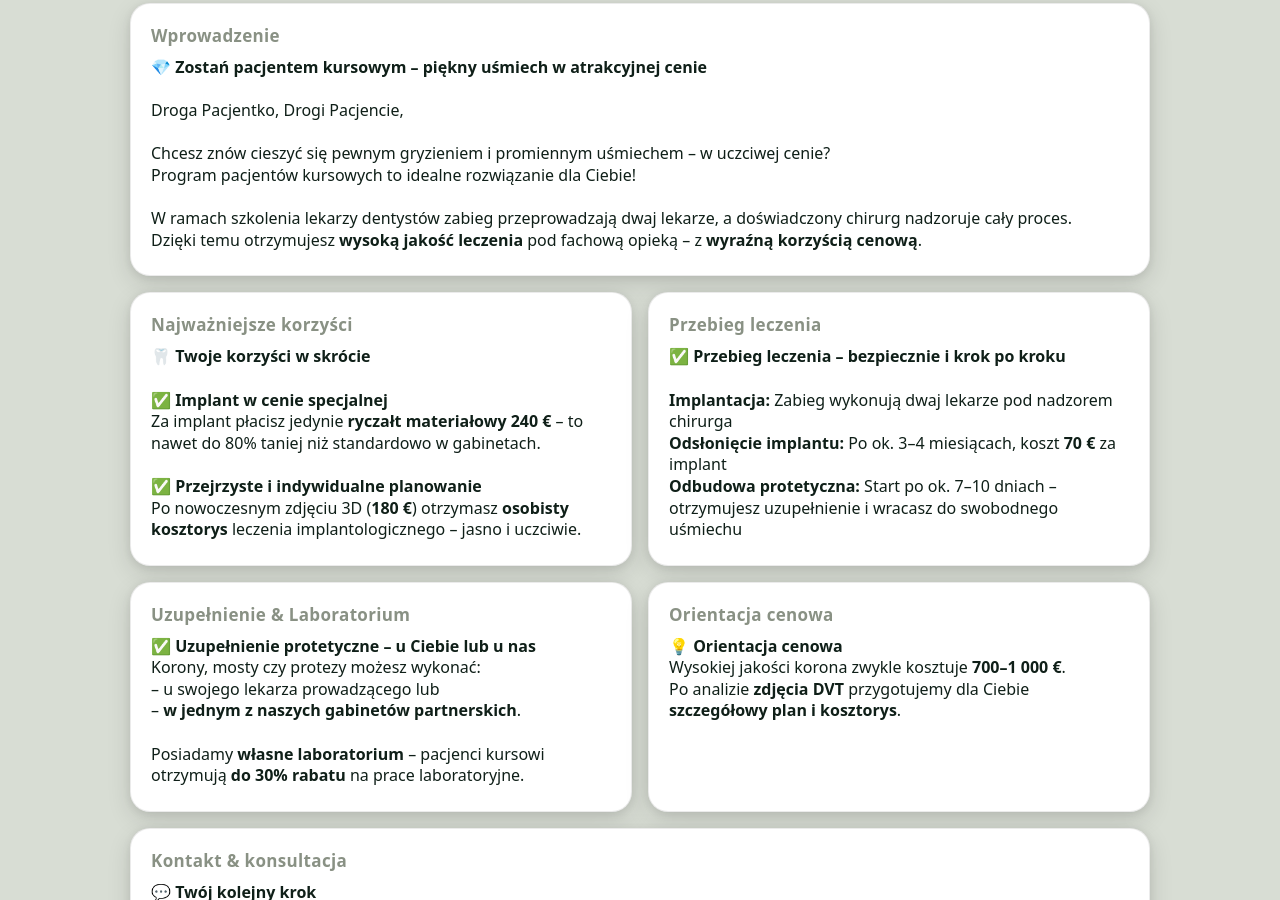
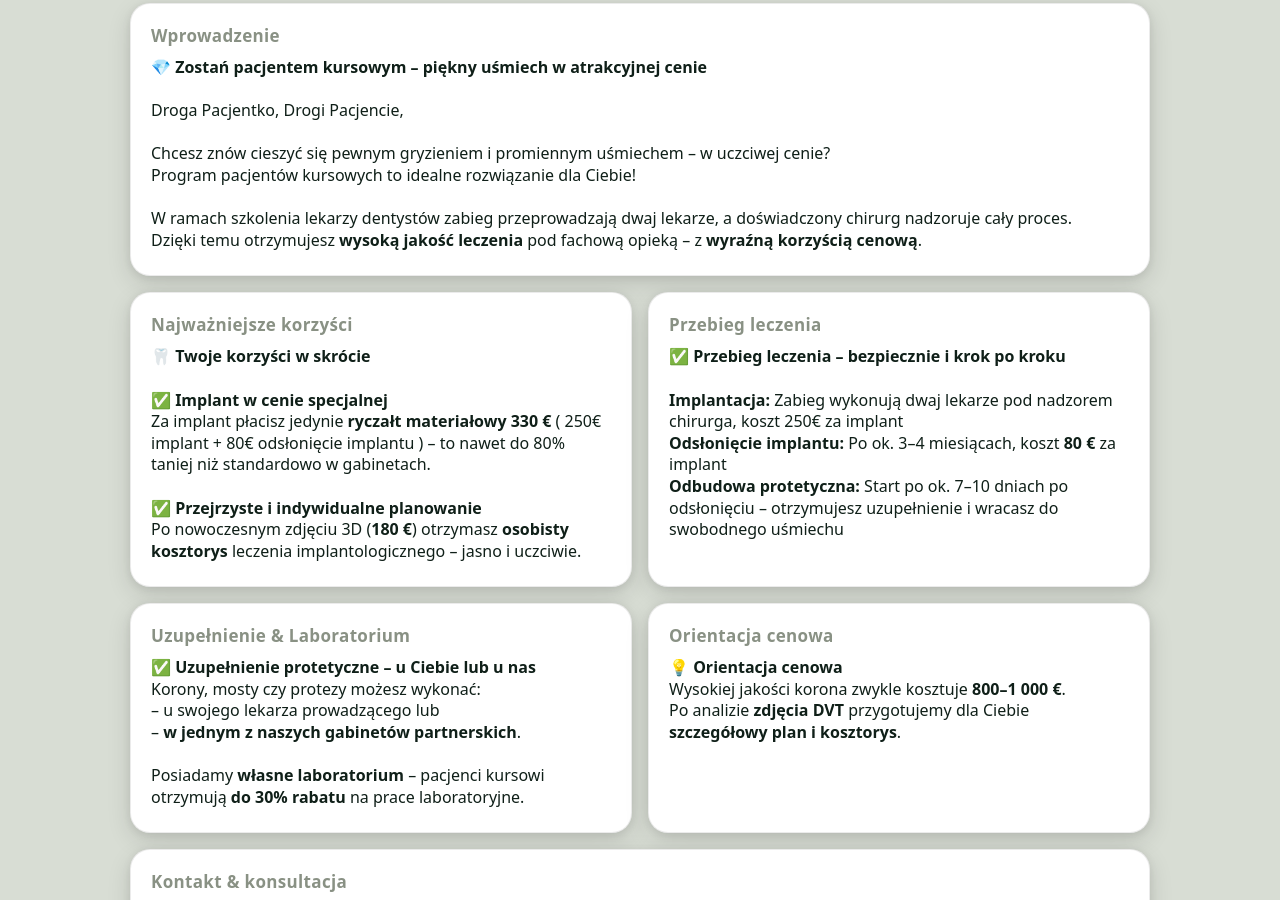
Before and after one commit to CezanneDental/programkursowy, a plain HTML site: page index.html/index.html in a window 1280 px wide. Shown: the part 334-1234 px from the top of the page. Drawn offline with Linux system fonts and the light colour scheme.

Commit message:
Update index.html

```diff
--- a/index.html/index.html
+++ b/index.html/index.html
@@ -62,7 +62,7 @@ Dzięki temu otrzymujesz <strong>wysoką jakość leczenia</strong> pod fachową
         <p>
 <strong>🦷 Twoje korzyści w skrócie</strong><br><br>
 ✅ <strong>Implant w cenie specjalnej</strong><br>
-Za implant płacisz jedynie <strong>ryczałt materiałowy 240&nbsp;€</strong> – to nawet do 80% taniej niż standardowo w gabinetach.<br><br>
+Za implant płacisz jedynie <strong>ryczałt materiałowy 330&nbsp;€</strong> ( 250€ implant + 80€ odsłonięcie implantu ) – to nawet do 80% taniej niż standardowo w gabinetach.<br><br>
 ✅ <strong>Przejrzyste i indywidualne planowanie</strong><br>
 Po nowoczesnym zdjęciu 3D (<strong>180&nbsp;€</strong>) otrzymasz <strong>osobisty kosztorys</strong> leczenia implantologicznego – jasno i uczciwie.
 </p>
@@ -72,9 +72,9 @@ Po nowoczesnym zdjęciu 3D (<strong>180&nbsp;€</strong>) otrzymasz <strong>oso
         <div class="title">Przebieg leczenia</div>
         <p>
 <strong>✅ Przebieg leczenia – bezpiecznie i krok po kroku</strong><br><br>
-<strong>Implantacja:</strong> Zabieg wykonują dwaj lekarze pod nadzorem chirurga<br>
-<strong>Odsłonięcie implantu:</strong> Po ok. 3–4 miesiącach, koszt <strong>70&nbsp;€</strong> za implant<br>
-<strong>Odbudowa protetyczna:</strong> Start po ok. 7–10 dniach – otrzymujesz uzupełnienie i wracasz do swobodnego uśmiechu
+<strong>Implantacja:</strong> Zabieg wykonują dwaj lekarze pod nadzorem chirurga, koszt 250€ za implant<br>
+<strong>Odsłonięcie implantu:</strong> Po ok. 3–4 miesiącach, koszt <strong>80&nbsp;€</strong> za implant<br>
+<strong>Odbudowa protetyczna:</strong> Start po ok. 7–10 dniach po odsłonięciu – otrzymujesz uzupełnienie i wracasz do swobodnego uśmiechu
 </p>
       </section>
 
@@ -93,7 +93,7 @@ Posiadamy <strong>własne laboratorium</strong> – pacjenci kursowi otrzymują
         <div class="title">Orientacja cenowa</div>
         <p>
 <strong>💡 Orientacja cenowa</strong><br>
-Wysokiej jakości korona zwykle kosztuje <strong>700–1&nbsp;000&nbsp;€</strong>.<br>
+Wysokiej jakości korona zwykle kosztuje <strong>800–1&nbsp;000&nbsp;€</strong>.<br>
 Po analizie <strong>zdjęcia DVT</strong> przygotujemy dla Ciebie <strong>szczegółowy plan i kosztorys</strong>.
 </p>
       </section>
```
